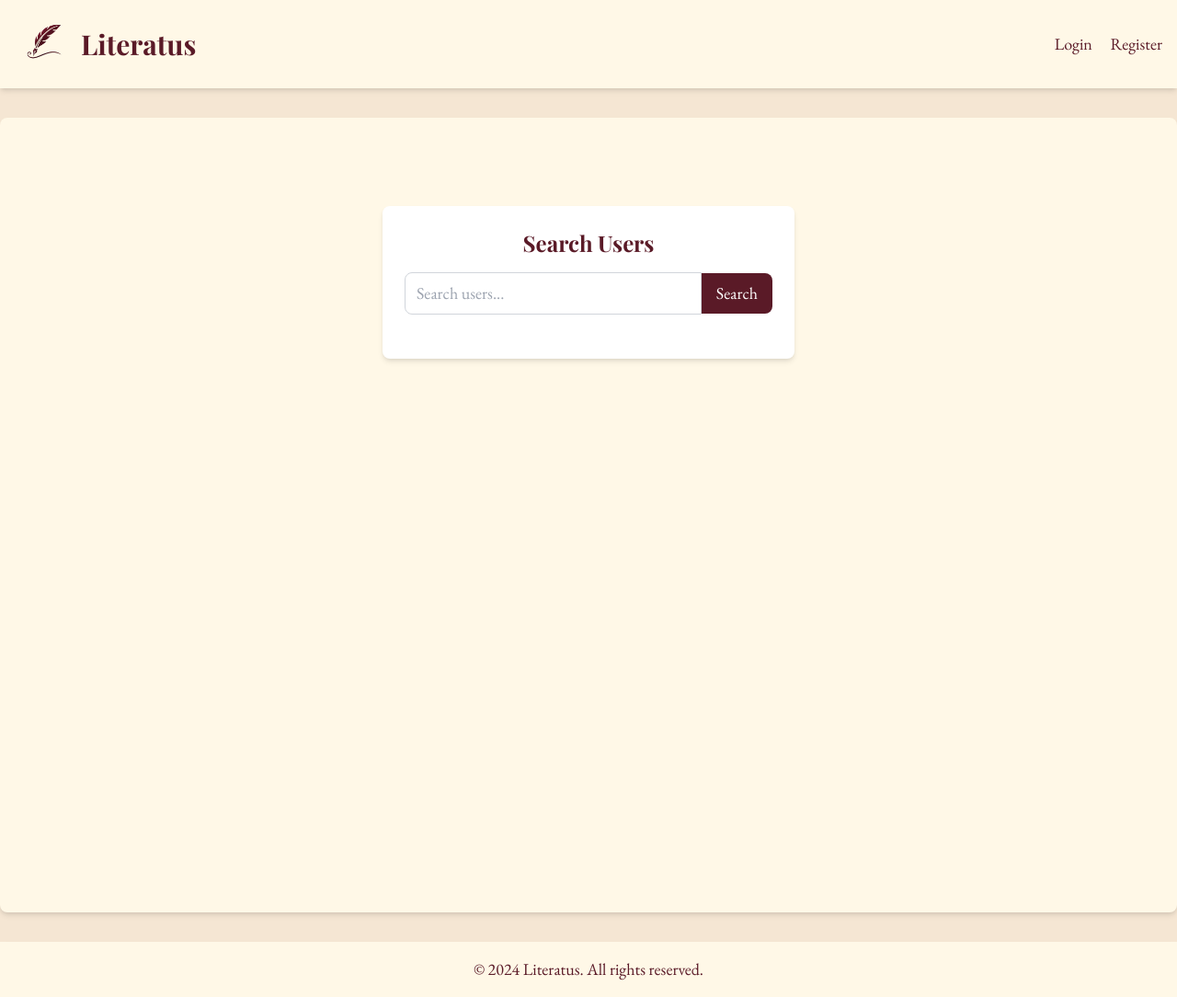
After one commit to yasmeenakhan/literatus-web, a Flask app: page /search_users in a window 1280 px wide. The commit adds this page. Shown: the whole page at 92% size. Run offline with Flask 3, Linux system fonts and the light colour scheme.

Commit message:
Added user search functionality and fixed profile routing

```diff
--- a/app.py
+++ b/app.py
@@ -97,7 +97,7 @@ def login():
         user = User.query.filter_by(username=username).first()
         if user and user.check_password(password):
             login_user(user)
-            return redirect(url_for('profile'))
+            return redirect(url_for('profile', username=user.username))
         flash('Invalid username or password')
     return render_template('login.html')
 
@@ -109,12 +109,50 @@ def logout():
     return redirect(url_for('home'))
 
 
-@app.route('/profile')
+# @app.route('/profile')
+# @login_required
+# def profile():
+#     beloved_books = Book.query.filter_by(user_id=current_user.id, sentiment='beloved').order_by(Book.position).all()
+#     tolerated_books = Book.query.filter_by(user_id=current_user.id, sentiment='tolerated').order_by(Book.position).all()
+#     disliked_books = Book.query.filter_by(user_id=current_user.id, sentiment='disliked').order_by(Book.position).all()
+#
+#     all_books = beloved_books + tolerated_books + disliked_books
+#     total_books = len(all_books)
+#
+#     for i, book in enumerate(all_books):
+#         if book.sentiment == 'beloved':
+#             base = 7.5
+#             max_rating = 10
+#         elif book.sentiment == 'tolerated':
+#             base = 4.5
+#             max_rating = 7
+#         else:  # disliked
+#             base = 1
+#             max_rating = 4
+#
+#         category_books = beloved_books if book in beloved_books else \
+#             tolerated_books if book in tolerated_books else \
+#                 disliked_books
+#         category_position = category_books.index(book)
+#         category_total = len(category_books)
+#
+#         book.rating = base + ((max_rating - base) * (1 - (category_position / (category_total - 1 or 1))))
+#         book.rating = round(book.rating, 1)  # Round to one decimal place
+#         book.global_position = i + 1
+#
+#     return render_template('profile.html', user=current_user,
+#                            beloved_books=beloved_books,
+#                            tolerated_books=tolerated_books,
+#                            disliked_books=disliked_books)
+
+@app.route('/profile/<username>')
 @login_required
-def profile():
-    beloved_books = Book.query.filter_by(user_id=current_user.id, sentiment='beloved').order_by(Book.position).all()
-    tolerated_books = Book.query.filter_by(user_id=current_user.id, sentiment='tolerated').order_by(Book.position).all()
-    disliked_books = Book.query.filter_by(user_id=current_user.id, sentiment='disliked').order_by(Book.position).all()
+def profile(username):
+    user = User.query.filter_by(username=username).first_or_404()
+
+    beloved_books = Book.query.filter_by(user_id=user.id, sentiment='beloved').order_by(Book.position).all()
+    tolerated_books = Book.query.filter_by(user_id=user.id, sentiment='tolerated').order_by(Book.position).all()
+    disliked_books = Book.query.filter_by(user_id=user.id, sentiment='disliked').order_by(Book.position).all()
 
     all_books = beloved_books + tolerated_books + disliked_books
     total_books = len(all_books)
@@ -140,10 +178,20 @@ def profile():
         book.rating = round(book.rating, 1)  # Round to one decimal place
         book.global_position = i + 1
 
-    return render_template('profile.html', user=current_user,
+    return render_template('profile.html', user=user,
                            beloved_books=beloved_books,
                            tolerated_books=tolerated_books,
-                           disliked_books=disliked_books)
+                           disliked_books=disliked_books,
+                           is_own_profile=current_user.is_authenticated and current_user.id == user.id)
+
+
+@app.route('/search_users')
+def search_users():
+    query = request.args.get('query', '')
+    if query:
+        users = User.query.filter(User.username.ilike(f'%{query}%')).all()
+        return render_template('search_users.html', users=users, query=query)
+    return render_template('search_users.html')
 
 
 @app.route('/search_books')
@@ -185,7 +233,7 @@ def rate_new_book(book_id):
     new_book = db.session.get(Book, book_id)
     if not new_book:
         flash('Book not found.')
-        return redirect(url_for('profile'))
+        return redirect(url_for('profile', username=current_user.username))
 
     books_to_compare = Book.query.filter_by(user_id=current_user.id, sentiment=new_book.sentiment).order_by(Book.position).all()
     books_to_compare = [book for book in books_to_compare if book.id != new_book.id]
@@ -194,7 +242,7 @@ def rate_new_book(book_id):
         new_book.position = 1
         db.session.commit()
         flash('Book rating completed!')
-        return redirect(url_for('profile'))
+        return redirect(url_for('profile', username=current_user.username))
 
     session['books_to_compare'] = [book.id for book in books_to_compare]
     session['comparison_index'] = len(books_to_compare) // 2
@@ -216,7 +264,7 @@ def compare_books():
 
     if not new_book or not compared_book:
         flash('Error: Book not found.')
-        return redirect(url_for('profile'))
+        return redirect(url_for('profile', username=current_user.username))
 
     books_to_compare = [db.session.get(Book, book_id) for book_id in session['books_to_compare']]
     index = session['comparison_index']
@@ -231,7 +279,7 @@ def compare_books():
         insert_position = compared_book.position if preference == 1 else compared_book.position + 1
         insert_book(new_book, insert_position)
         flash('Book rating completed!')
-        return redirect(url_for('profile'))
+        return redirect(url_for('profile', username=current_user.username))
 
     session['books_to_compare'] = [book.id for book in books_to_compare]
     session['comparison_index'] = len(books_to_compare) // 2
@@ -246,7 +294,7 @@ def delete_book(book_id):
     book = Book.query.get_or_404(book_id)
     if book.user_id != current_user.id:
         flash('You do not have permission to delete this book.')
-        return redirect(url_for('profile'))
+        return redirect(url_for('profile', username=current_user.username))
 
     # Remove the book
     db.session.delete(book)
@@ -259,7 +307,7 @@ def delete_book(book_id):
 
     db.session.commit()
     flash('Book deleted successfully.')
-    return redirect(url_for('profile'))
+    return redirect(url_for('profile', username=current_user.username))
 
 
 @app.route('/initiate_rerank/<int:book_id>')
@@ -268,7 +316,7 @@ def initiate_rerank(book_id):
     book_to_rerank = Book.query.get_or_404(book_id)
     if book_to_rerank.user_id != current_user.id:
         flash('You do not have permission to rerank this book.')
-        return redirect(url_for('profile'))
+        return redirect(url_for('profile', username=current_user.username))
 
     books_to_compare = Book.query.filter_by(user_id=current_user.id, sentiment=book_to_rerank.sentiment).order_by(
         Book.position).all()
@@ -276,7 +324,7 @@ def initiate_rerank(book_id):
 
     if not books_to_compare:
         flash('No other books to compare for reranking.')
-        return redirect(url_for('profile'))
+        return redirect(url_for('profile', username=current_user.username))
 
     session['books_to_compare'] = [book.id for book in books_to_compare]
     session['comparison_index'] = len(books_to_compare) // 2
@@ -320,7 +368,7 @@ def rerank_book():
             reposition_book(book_to_rerank, new_position)
         else: flash('Book reranking completed! The book remains in its current position.')
         flash('Book reranking completed!')
-        return redirect(url_for('profile'))
+        return redirect(url_for('profile', username=current_user.username))
 
     session['books_to_compare'] = [book.id for book in books_to_compare]
     session['comparison_index'] = len(books_to_compare) // 2
--- a/templates/add_book.html
+++ b/templates/add_book.html
@@ -14,6 +14,6 @@
         <input type="text" id="author" name="author" required><br><br>
         <input type="submit" value="Add Book">
     </form>
-    <a href="{{ url_for('profile') }}">Back to Profile</a>
+    <a href="{{ url_for('profile', username=current_user.username) }}">Back to Profile</a>
 </body>
 </html>
--- a/templates/layout.html
+++ b/templates/layout.html
@@ -39,7 +39,8 @@
             </div>
             <nav>
                 {% if current_user.is_authenticated %}
-                    <a href="{{ url_for('profile') }}" class="text-maroon hover:text-maroon-dark mr-4">Profile</a>
+                    <a href="{{ url_for('profile', username=current_user.username) }}" class="text-maroon hover:text-maroon-dark mr-4">Profile</a>
+                    <a href="{{ url_for('search_users') }}" class="text-maroon hover:text-maroon-dark mr-4">Search Users</a>
                     <a href="{{ url_for('logout') }}" class="text-maroon hover:text-maroon-dark">Logout</a>
                 {% else %}
                     <a href="{{ url_for('login') }}" class="text-maroon hover:text-maroon-dark mr-4">Login</a>
--- a/templates/profile.html
+++ b/templates/profile.html
@@ -47,8 +47,10 @@
 {% block content %}
 <div class="max-w-4xl mx-auto">
     <div class="flex justify-between items-center mb-8">
-        <h1 class="text-3xl font-bold text-maroon font-title">Your Library</h1>
+        <h1 class="text-3xl font-bold text-maroon font-title">{{ user.username.capitalize() }}'s Library</h1>
+        {% if is_own_profile %}
         <a href="{{ url_for('home') }}" class="bg-maroon text-white px-4 py-2 rounded-lg hover:bg-maroon-dark transition duration-300">Add New Book</a>
+        {% endif %}
     </div>
 
     <div class="bg-white p-6 rounded-lg shadow-md mb-8 flex items-center">
@@ -87,6 +89,7 @@
                         </div>
                         <div class="flex items-center space-x-2">
                             <span class="text-gray-500 ml-2">#{{ book.global_position }}</span>
+                            {% if is_own_profile %}
                             <form action="{{ url_for('delete_book', book_id=book.id) }}" method="POST" class="display:inline">
                                 <button type="submit" class="text-red-500 hover:text-red-700" onclick="return confirm('Are you sure you want to delete this book?');">
                                     <svg xmlns="http://www.w3.org/2000/svg" class="h-5 w-5" viewBox="0 0 20 20" fill="currentColor">
@@ -97,6 +100,7 @@
                             <a href="{{ url_for('initiate_rerank', book_id=book.id) }}" class="action-button rerank-button bg-maroon text-white px-2 py-1 rounded hover:bg-maroon-dark transition duration-300">
                                 Rerank
                             </a>
+                            {% endif %}
                         </div>
                     </li>
                 {% endfor %}
--- a/templates/rerank_book.html
+++ b/templates/rerank_book.html
@@ -29,7 +29,7 @@
     <p class="mb-8">Click on the book you prefer to continue reranking.</p>
 
     <div class="mt-8">
-        <a href="{{ url_for('profile') }}" class="text-maroon hover:underline">Cancel and return to profile</a>
+        <a href="{{ url_for('profile', username=current_user.username) }}" class="text-maroon hover:underline">Cancel and return to profile</a>
     </div>
 </div>
 {% endblock %}
--- a/templates/search_books.html
+++ b/templates/search_books.html
@@ -11,6 +11,6 @@
         <input type="text" name="query" placeholder="Enter book title or author">
         <input type="submit" value="Search">
     </form>
-    <a href="{{ url_for('profile') }}">Back to Profile</a>
+    <a href="{{ url_for('profile', username=current_user.username) }}">Back to Profile</a>
 </body>
 </html>
--- a/templates/search_results.html
+++ b/templates/search_results.html
@@ -24,6 +24,6 @@
         <p>No books found.</p>
     {% endif %}
     <a href="{{ url_for('search_books') }}">New Search</a>
-    <a href="{{ url_for('profile') }}">Back to Profile</a>
+    <a href="{{ url_for('profile', username=user.username) }}">Back to Profile</a>
 </body>
 </html>
--- /dev/null
+++ b/templates/search_users.html
@@ -0,0 +1,35 @@
+{% extends "layout.html" %}
+{% block content %}
+<div class="flex flex-col items-center justify-start pt-16 bg-cream-100 min-h-screen">
+    <div class="w-full max-w-md p-6 bg-white rounded-lg shadow-md">
+        <h1 class="text-2xl font-bold mb-4 text-center text-maroon">Search Users</h1>
+
+        <form action="{{ url_for('search_users') }}" method="get" class="mb-6">
+            <div class="flex items-center">
+                <input type="text" name="query" value="{{ query or '' }}" placeholder="Search users..."
+                       class="flex-grow px-3 py-2 border border-gray-300 rounded-l-lg focus:outline-none focus:ring-2 focus:ring-maroon">
+                <button type="submit"
+                        class="bg-maroon text-white px-4 py-2 rounded-r-lg hover:bg-maroon-dark transition duration-300">
+                    Search
+                </button>
+            </div>
+        </form>
+
+        {% if users %}
+            <h2 class="text-lg font-semibold mb-2 text-center">Results:</h2>
+            <ul class="space-y-1">
+            {% for user in users %}
+                <li class="text-center">
+                    <a href="{{ url_for('profile', username=user.username) }}"
+                       class="text-maroon hover:underline">
+                        {{ user.username }}
+                    </a>
+                </li>
+            {% endfor %}
+            </ul>
+        {% elif query %}
+            <p class="text-center text-gray-600">No users found.</p>
+        {% endif %}
+    </div>
+</div>
+{% endblock %}
```
Also changed, not shown: instance/literatus.db.
